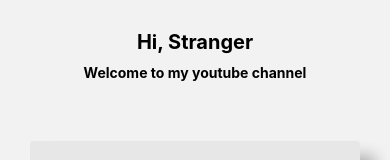
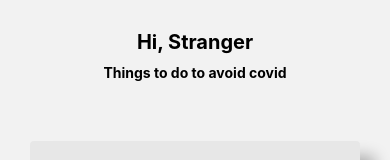
Before and after one commit to viknedus/CovidUI-App-RN, a React Native app: screen /Details in a window 390 px wide. Shown: the top 160 px of the page. Built offline with nearby package versions, Linux system fonts and the light colour scheme.

Commit message:
text change

```diff
--- a/components/DetailsScreen.js
+++ b/components/DetailsScreen.js
@@ -52,7 +52,7 @@
         <View style={styles.title__view}>
           <Text style={styles.title__text}>Hi, Stranger</Text>
           <Text style={styles.title__description}>
-            Welcome to my youtube channel
+            Things to do to avoid covid
           </Text>
         </View>
         {/* <TextInput style={styles.input} placeholder="search" inlineImageLeft="" /> */}
```
